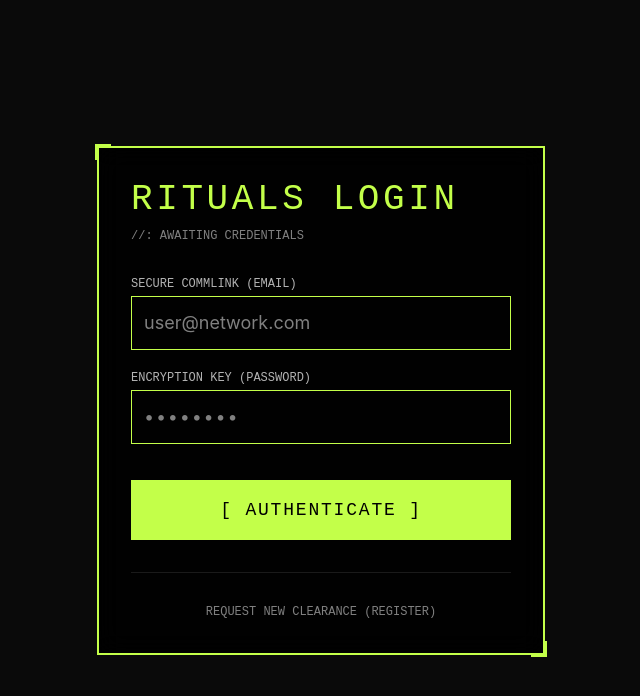
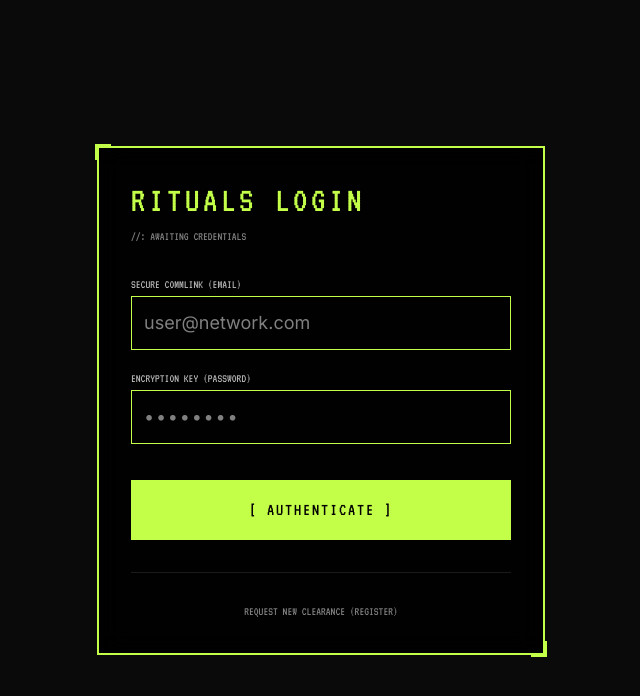
Before and after one commit to azad-727/rituals-client, a React (Vite) app: page / in a window 1280 px wide. Shown: the top 696 px of the page, without its empty margins (319-959 px from the left). Built offline with nearby package versions, Linux system fonts and the light colour scheme.

Commit message:
fix: correct CSS @import order to resolve PostCSS build warning

```diff
--- a/src/index.css
+++ b/src/index.css
@@ -1,3 +1,4 @@
+@import url('https://fonts.googleapis.com/css2?family=Inter:wght@400;500;600&family=VT323&display=swap');
 @import "tailwindcss";
 
 @theme {
@@ -8,8 +9,6 @@
   --font-sans: "Inter", "sans-serif";
   --font-pixel: "VT323", "Share Tech Mono", monospace;
 }
-
-@import url('https://fonts.googleapis.com/css2?family=Inter:wght@400;500;600&family=VT323&display=swap');
 
 body {
   background-color: var(--color-pureblack);
```
